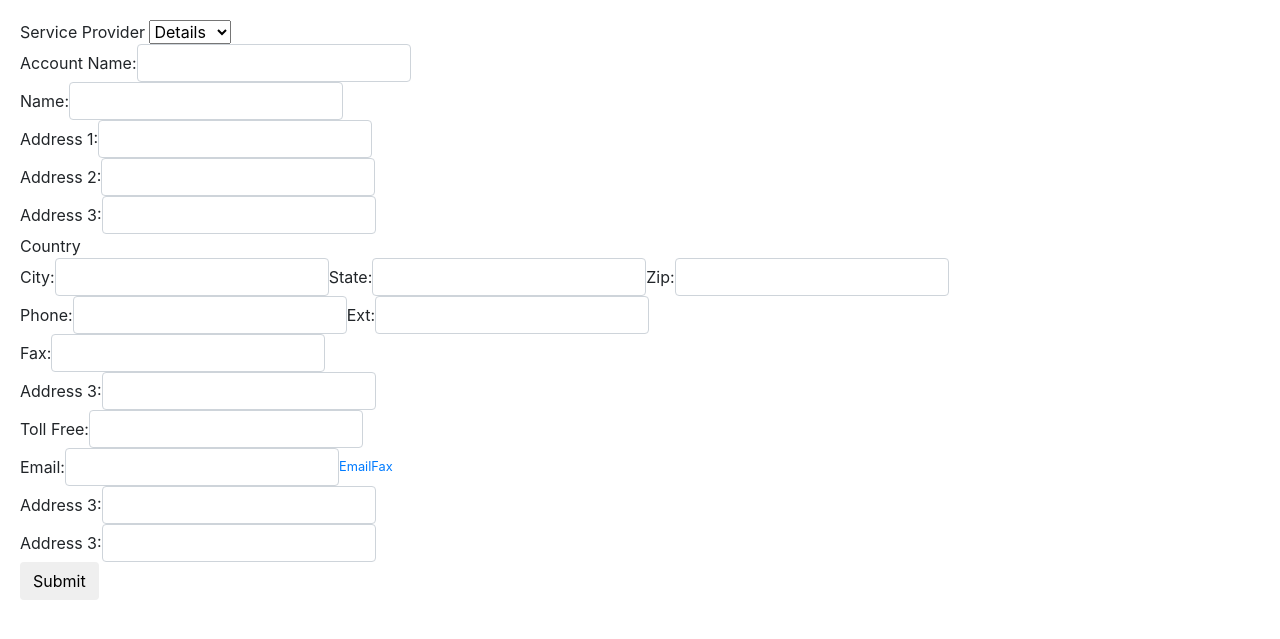
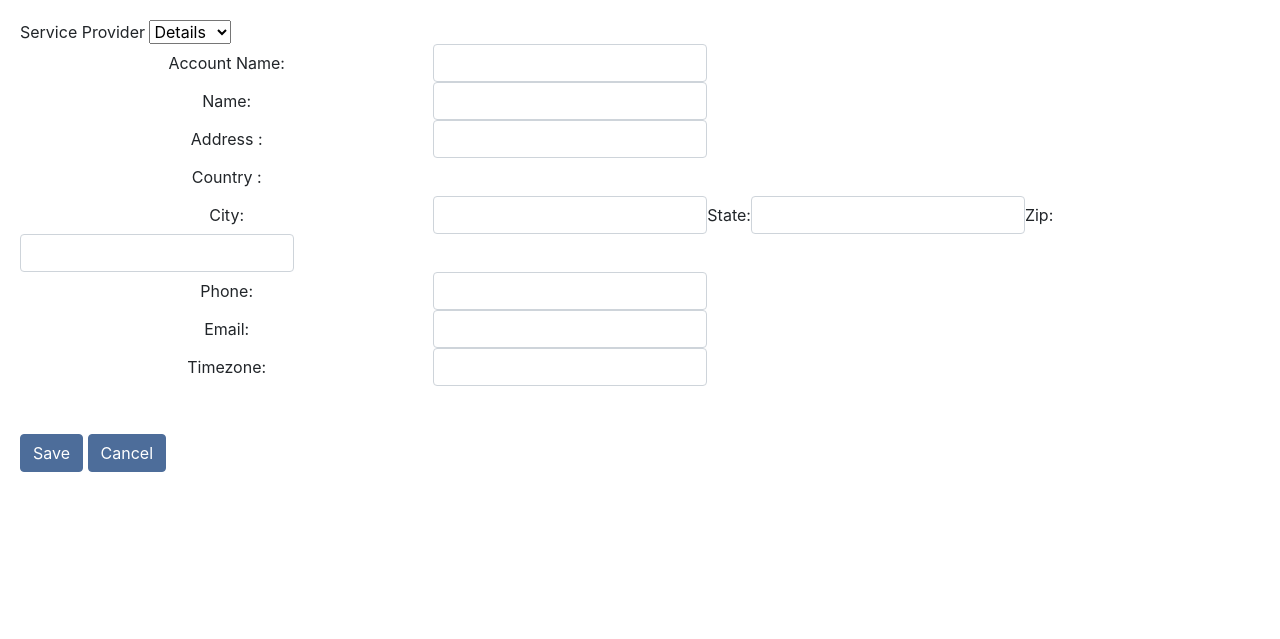
Before and after one commit to jordantjh/shipping-logistics, a Django app: page /b/ in a window 1280 px wide. Shown: the part 106-745 px from the top of the page. Run offline with Django 3.2, Linux system fonts and the light colour scheme; style sheets or scripts are compiled from the project's sources; some libraries are stand-ins or nearby versions.

Commit message:
updated the service providers fields and made them more centralized

```diff
--- a/logistics_proj/service_providers/templates/service_provider.html
+++ b/logistics_proj/service_providers/templates/service_provider.html
@@ -15,30 +15,22 @@
 
     <form>
         <div class="form-inline">
-            <label for="acc_name">Account Name:</label>
+            <label for="acc_name" class="col-sm-4 col-form-label">Account Name:</label>
             <input type="text" class="form-control" id="acc_name">
         </div>
         <div class="form-inline">
-            <label for="t_name">Name:</label>
+            <label for="t_name" class="col-sm-4 col-form-label">Name:</label>
             <input type="text" class="form-control" id="t_name">
         </div>
         <div class="form-inline">
-            <label for="add_1">Address 1:</label>
+            <label for="add_1" class="col-sm-4 col-form-label">Address :</label>
             <input type="text" class="form-control" id="add_1">
         </div>
-        <div class="form-inline">
-            <label for="add_2">Address 2:</label>
-            <input type="text" class="form-control" id="add_2">
-        </div>
-        <div class="form-inline">
-            <label for="add_3">Address 3:</label>
-            <input type="text" class="form-control" id="add_3">
-        </div>
-       <div>
-           Country
+       <div  class="form-inline">
+           <label for="add_1" class="col-sm-4 col-form-label">Country :</label>
        </div>
         <div class="form-inline">
-            <label for="city">City:</label>
+            <label for="city" class="col-sm-4 col-form-label">City:</label>
             <input type="text" class="form-control" id="city">
              <label for="state">State:</label>
             <input type="text" class="form-control" id="state">
@@ -46,38 +38,23 @@
             <input type="text" class="form-control" id="zip">
         </div>
         <div class="form-inline">
-            <label for="phone">Phone:</label>
+            <label for="phone" class="col-sm-4 col-form-label">Phone:</label>
             <input type="tel" class="form-control" id="phone">
-            <label for="ext">Ext:</label>
-            <input type="tel" class="form-control" id="ext">
         </div>
         <div class="form-inline">
-            <label for="Fax">Fax:</label>
-            <input type="tel" class="form-control" id="Fax">
+            <label for="email" class="col-sm-4 col-form-label">Email:</label>
+            <input type="text" class="form-control" id="email">
         </div>
         <div class="form-inline">
-            <label for="add_3">Address 3:</label>
-            <input type="text" class="form-control" id="add_3">
+            <label for="Timezone" class="col-sm-4 col-form-label">Timezone:</label>
+            <input type="text" class="form-control" id="Timezone">
         </div>
-        <div class="form-inline">
-            <label for="toll_f">Toll Free:</label>
-            <input type="tel" class="form-control" id="toll_f">
-        </div>
-        <div class="form-inline">
-            <label for="email">Email:</label>
-            <input type="text" class="form-control" id="email">
-            <small><a href="#">Email</a></small>
-            <small><a href="#">Fax</a></small>
-        </div>
-        <div class="form-inline">
-            <label for="add_3">Address 3:</label>
-            <input type="text" class="form-control" id="add_3">
-        </div>
-        <div class="form-inline">
-            <label for="add_3">Address 3:</label>
-            <input type="text" class="form-control" id="add_3">
-        </div>
-        <button type="submit" class="btn btn-default">Submit</button>
+
+        <br><br>
+        <div class="form-button">
+                <button type="submit" class="btn btn-primary" >Save</button>
+                <button type="cancel" class="btn btn-primary">Cancel</button>
+
     </form>
 </div>
 {% endblock %}
```
